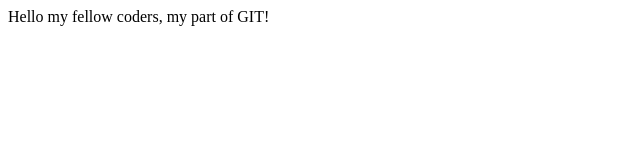
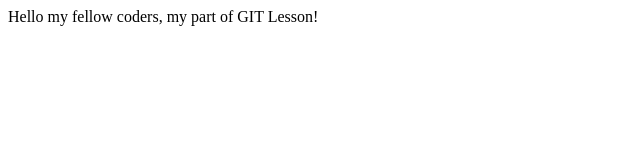
Before and after one commit to dd4real2k/lecture1, a plain HTML site: page index.html in a window 1280 px wide. Shown: the full height of the page, 0-640 px from the left. Drawn offline with Linux system fonts and the light colour scheme.

Commit message:
added another line

```diff
--- a/index.html
+++ b/index.html
@@ -4,6 +4,6 @@
     <title>My Webpage</title>
 </head>
 <body>
-    Hello my fellow coders, my part of GIT!
+    Hello my fellow coders, my part of GIT Lesson!
 </body>
 </html>
```
